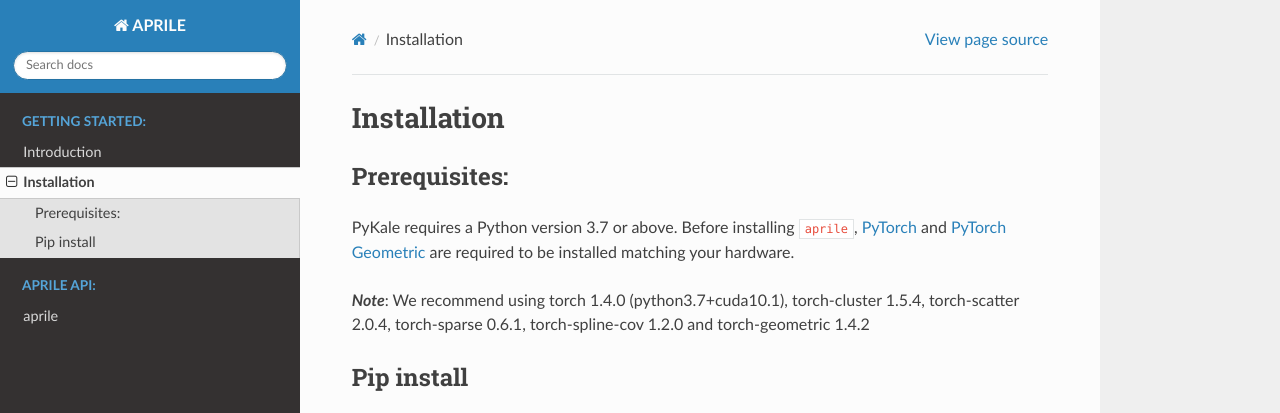
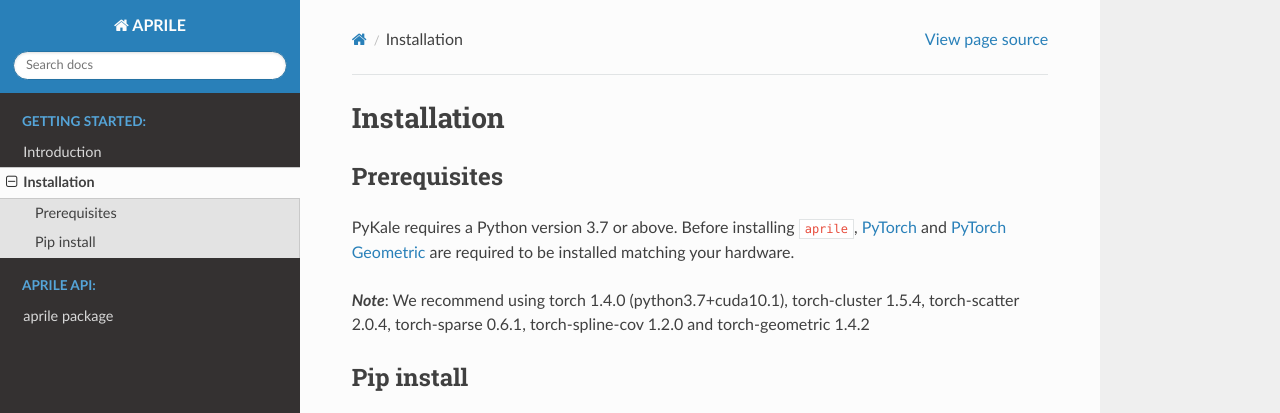
Before and after one commit to NYXFLOWER/APRILE, a Sphinx documentation site: the page built from docs/source/installation.md, in a window 1280 px wide. Shown: the top 413 px of the page. Built offline with Sphinx 7.4.7 and the Read the Docs theme 2.0.0, drawn with Linux system fonts in a browser that asks for light colours.

```diff
--- a/docs/requirements.txt
+++ b/docs/requirements.txt
@@ -10,3 +10,5 @@ networkx
 pandas
 goatools
 cython
+torch-geometric
+torchvision
--- /dev/null
+++ b/docs/source/aprile.model.rst
@@ -0,0 +1,2 @@
+aprile.model
+==============
--- a/docs/source/index.rst
+++ b/docs/source/index.rst
@@ -17,7 +17,7 @@ Welcome to APRILE's documentation!
    :maxdepth: 1
    :caption: APRILE API:
 
-   modules
+   aprile
 
 Indices and tables
 ==================
--- a/docs/source/installation.md
+++ b/docs/source/installation.md
@@ -1,6 +1,6 @@
 # Installation
 
-## Prerequisites:
+## Prerequisites
 PyKale requires a Python version 3.7 or above. Before installing `aprile`, [PyTorch](https://pytorch.org/) and [PyTorch Geometric](https://github.com/rusty1s/pytorch_geometric#installation) are required to be installed matching your hardware.
 
 
```
